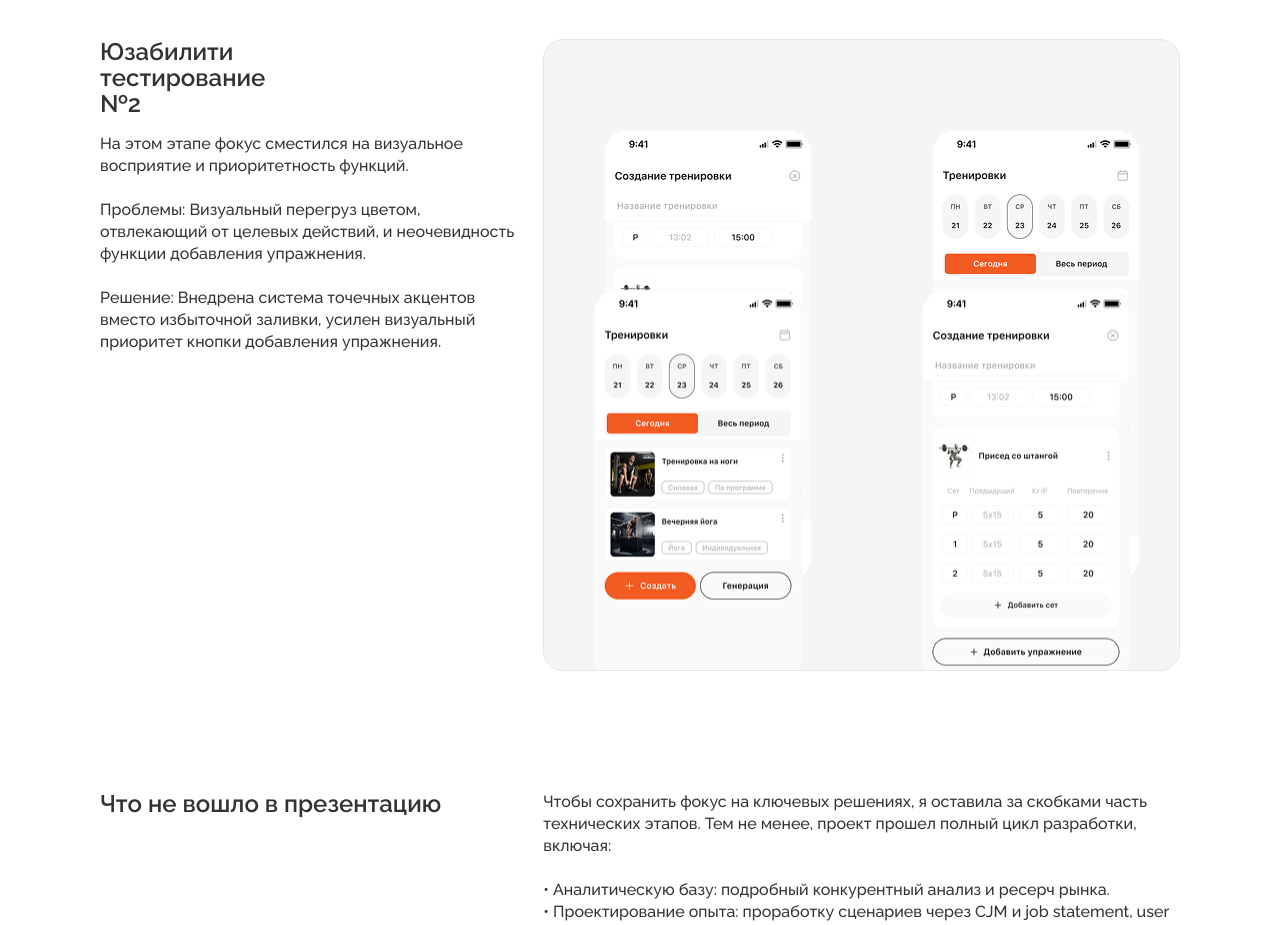
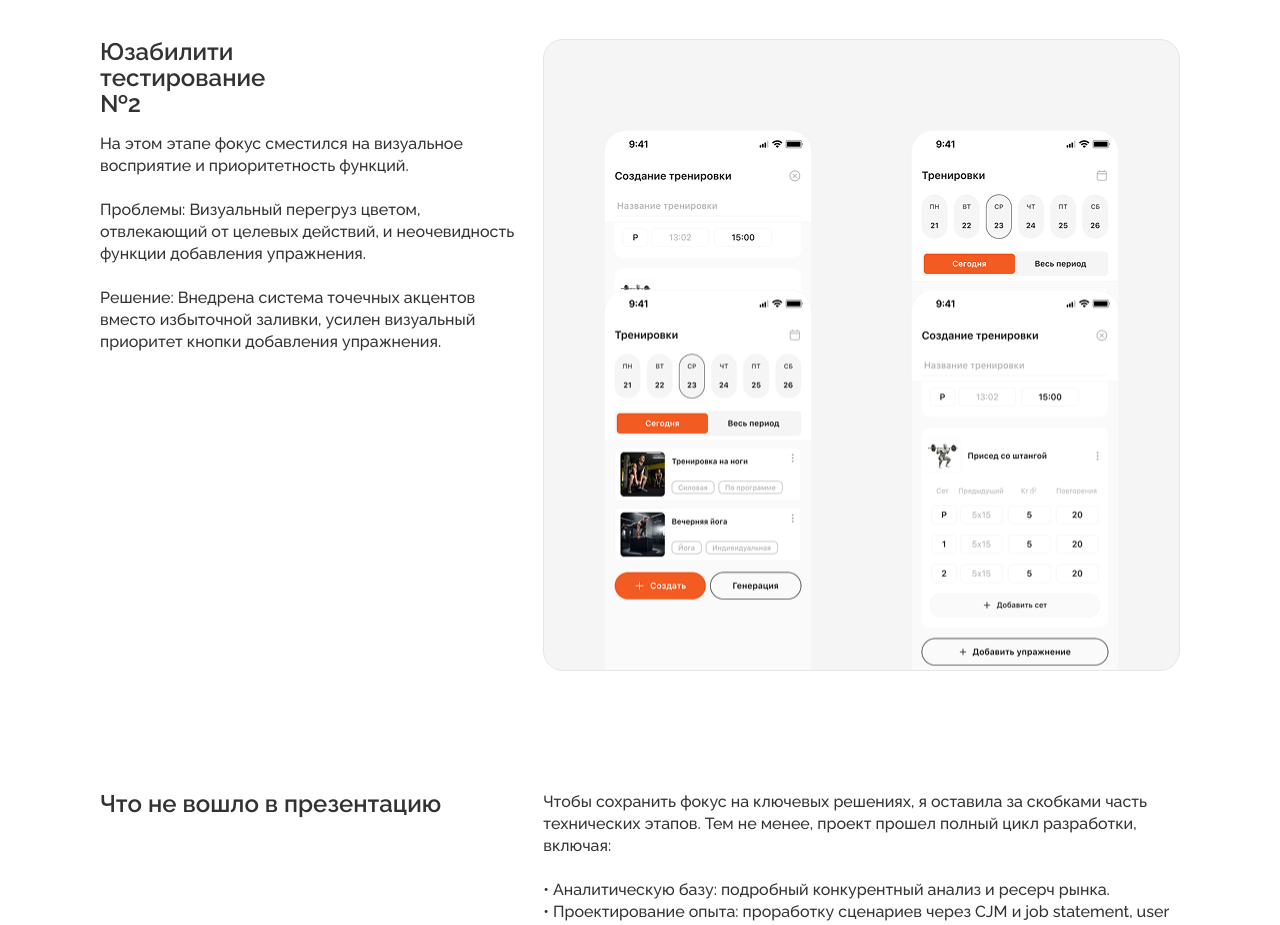
Before and after one commit to GrPugaguga/uxiustina, a Next.js app: page /liftup in a window 1280 px wide. Shown: the part 7200-8125 px from the top of the page. Built offline with nearby package versions, Linux system fonts and the light colour scheme.

Commit message:
fix: fix ustes2 scale

```diff
--- a/app/liftup/sections/UsableSecondTest.tsx
+++ b/app/liftup/sections/UsableSecondTest.tsx
@@ -42,26 +42,26 @@ export default function UsableSecondTest() {
                     className="col-span-3 bg-grey-bg-primary border border-grey-stroke rounded-[20px] px-15 py-22.5 flex items-center justify-center overflow-hidden relative"
                 >
                     {/* Первый набор картинок */}
-                    <div className="flex gap-30 z-10">
+                    <div className="flex justify-between gap-5 z-10 w-full max-w-134">
                         <Image
                             src="/image/LiftUp/sections/secondtest/4 1.png"
                             alt="Second test 1"
                             width={208}
                             height={450}
-                            className="w-52 h-112.5"
+                            className="w-52 h-auto"
                         />
                         <Image
                             src="/image/LiftUp/sections/secondtest/2 4.png"
                             alt="Second test 2"
                             width={208}
                             height={450}
-                            className="w-52 h-112.5"
+                            className="w-52 h-auto"
                         />
                     </div>
 
                     {/* Второй набор картинок — выезжает снизу */}
                     <motion.div
-                        className="flex gap-30 absolute z-20"
+                        className="flex justify-between gap-5 absolute z-20 left-15 right-15 max-w-134 mx-auto"
                         style={{ y: translateY }}
                     >
                         <Image
@@ -69,14 +69,14 @@ export default function UsableSecondTest() {
                             alt="Second test 3"
                             width={208}
                             height={450}
-                            className="w-52 h-112.5"
+                            className="w-52 h-auto"
                         />
                         <Image
                             src="/image/LiftUp/sections/secondtest/4 1.png"
                             alt="Second test 4"
                             width={208}
                             height={450}
-                            className="w-52 h-112.5"
+                            className="w-52 h-auto"
                         />
                     </motion.div>
                 </div>
```
